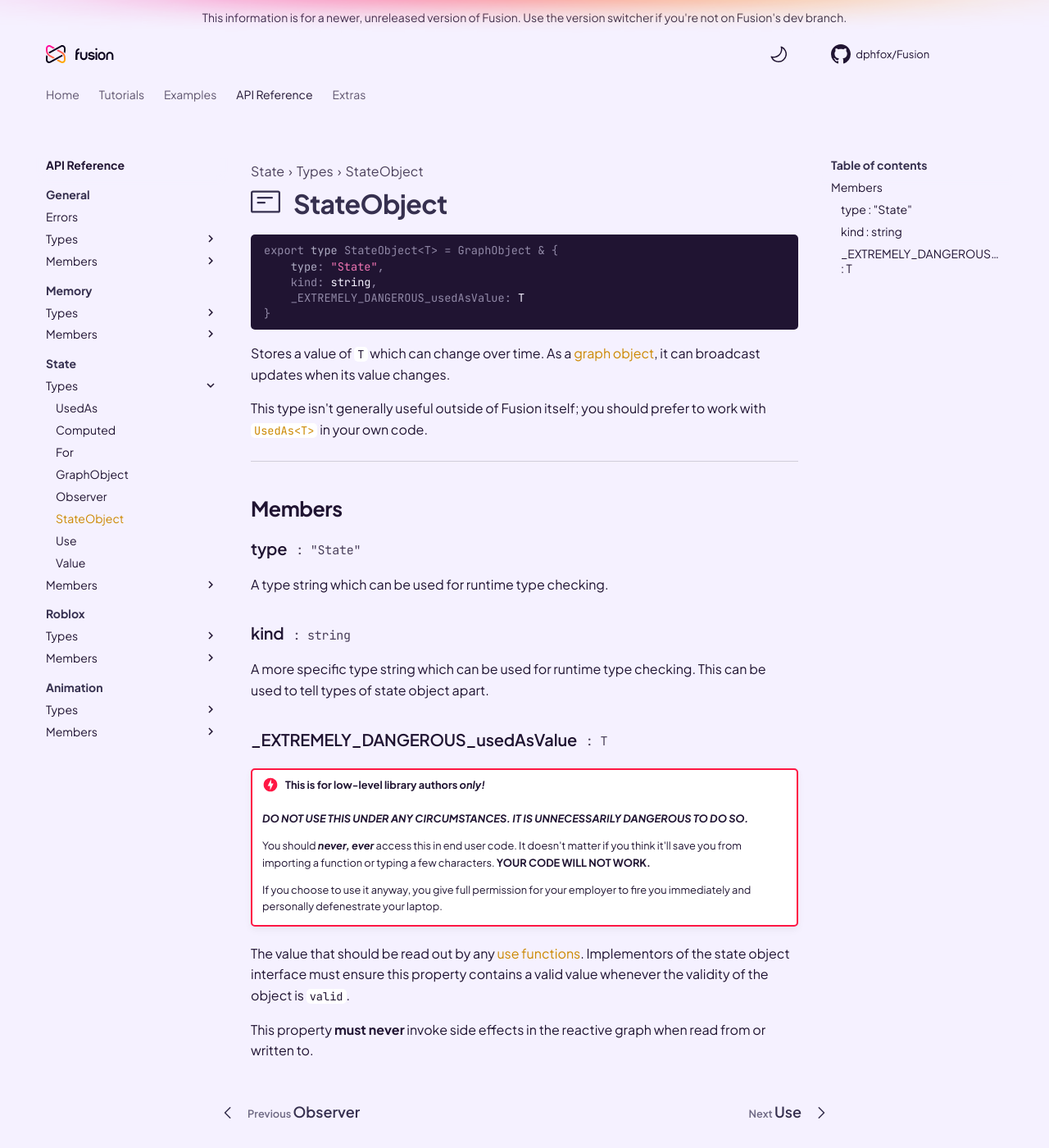
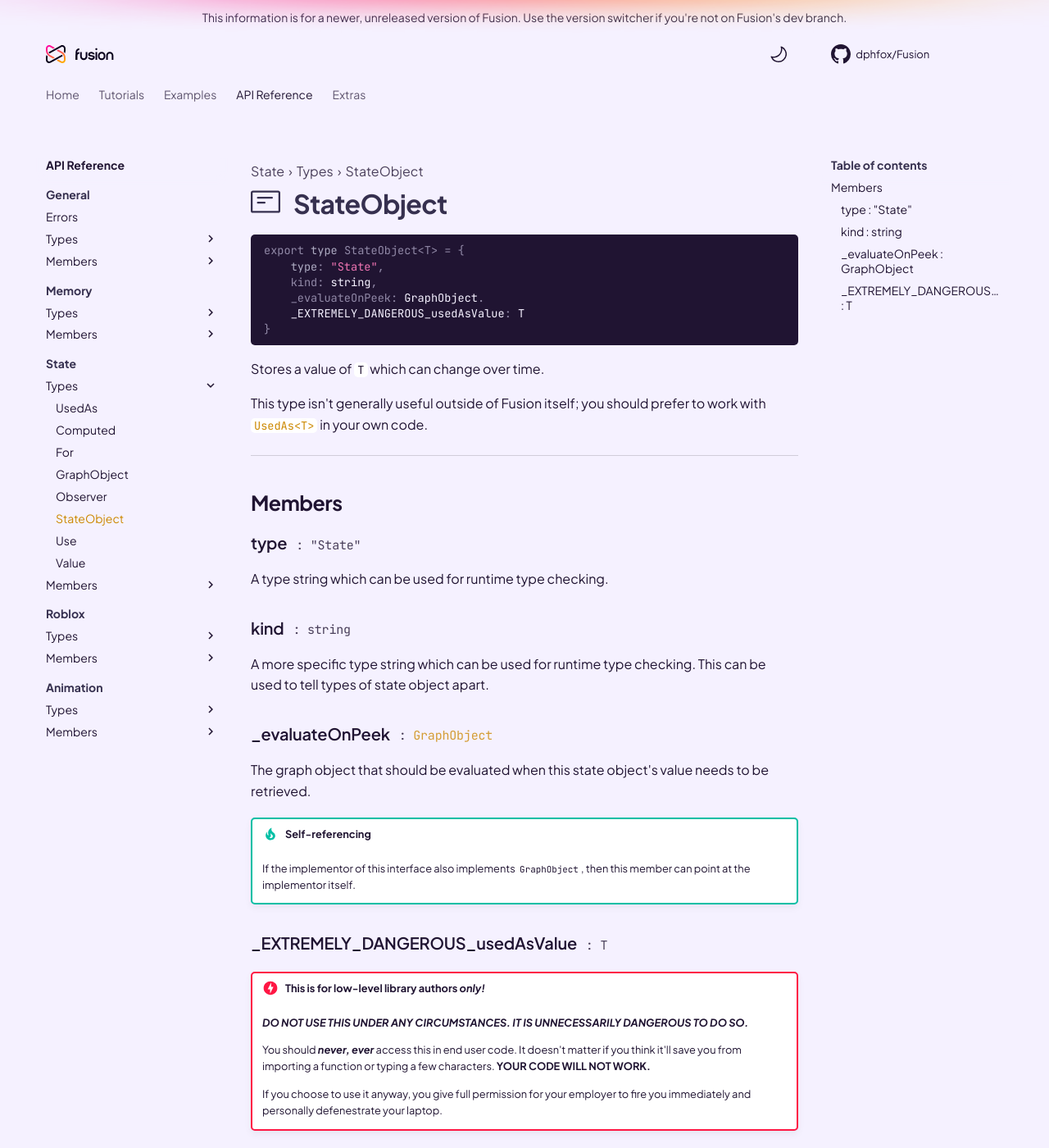
Before and after one commit to dphfox/Fusion, an MkDocs documentation site: the page built from docs/api-reference/state/types/stateobject.md, in a window 1280 px wide and 1400 px high. Shown: the whole window at 82% size. Built offline with MkDocs 1.6.1 and Material for MkDocs 9.7.7, drawn with Linux system fonts in a browser that asks for light colours; comment, search, counter and statistics services are not loaded; the version menu is left out.

Commit message:
Allow separate state and graph objects for peeking

````diff
--- a/docs/api-reference/state/types/stateobject.md
+++ b/docs/api-reference/state/types/stateobject.md
@@ -10,15 +10,15 @@
 </h1>
 
 ```Lua
-export type StateObject<T> = GraphObject & {
+export type StateObject<T> = {
 	type: "State",
 	kind: string,
+	_evaluateOnPeek: GraphObject.
 	_EXTREMELY_DANGEROUS_usedAsValue: T
 }
 ```
 
-Stores a value of `T` which can change over time. As a
-[graph object](../graphobject), it can broadcast updates when its value changes.
+Stores a value of `T` which can change over time.
 
 This type isn't generally useful outside of Fusion itself; you should prefer to
 work with [`UsedAs<T>`](../usedas) in your own code.
@@ -47,6 +47,20 @@ A more specific type string which can be used for runtime type checking. This
 can be used to tell types of state object apart.
 
 <h3 markdown>
+	_evaluateOnPeek
+	<span class="fusiondoc-api-type">
+		: <a href="../graphobject">GraphObject</a>
+	</span>
+</h3>
+
+The graph object that should be evaluated when this state object's value needs
+to be retrieved.
+
+!!! tip "Self-referencing"
+	If the implementor of this interface also implements `GraphObject`, then
+	this member can point at the implementor itself.
+
+<h3 markdown>
 	_EXTREMELY_DANGEROUS_usedAsValue
 	<span class="fusiondoc-api-type">
 		: T
````
Also changed, not shown: docs/api-reference/animation/types/spring.md (+1 -1 lines), docs/api-reference/animation/types/tween.md (+1 -1 lines), docs/api-reference/state/types/computed.md (+1 -1 lines), docs/api-reference/state/types/value.md (+1 -1 lines), 5 other files.
